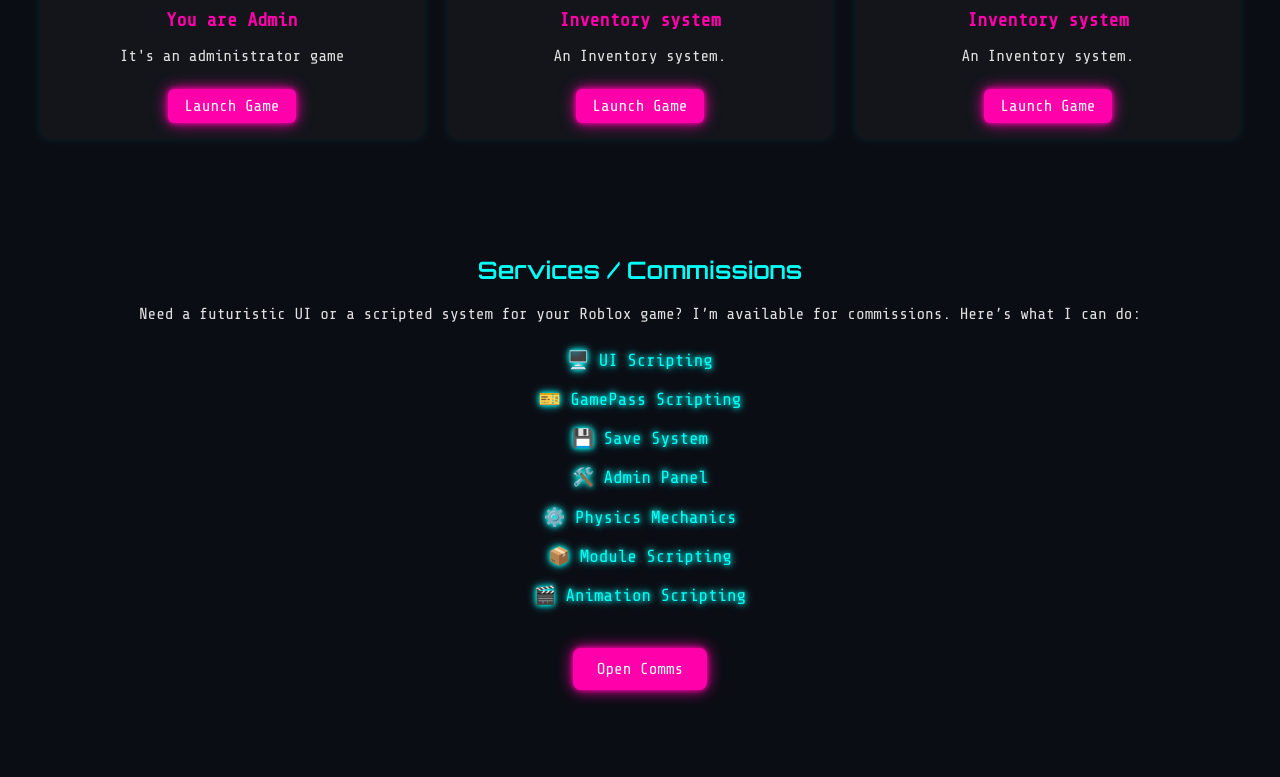
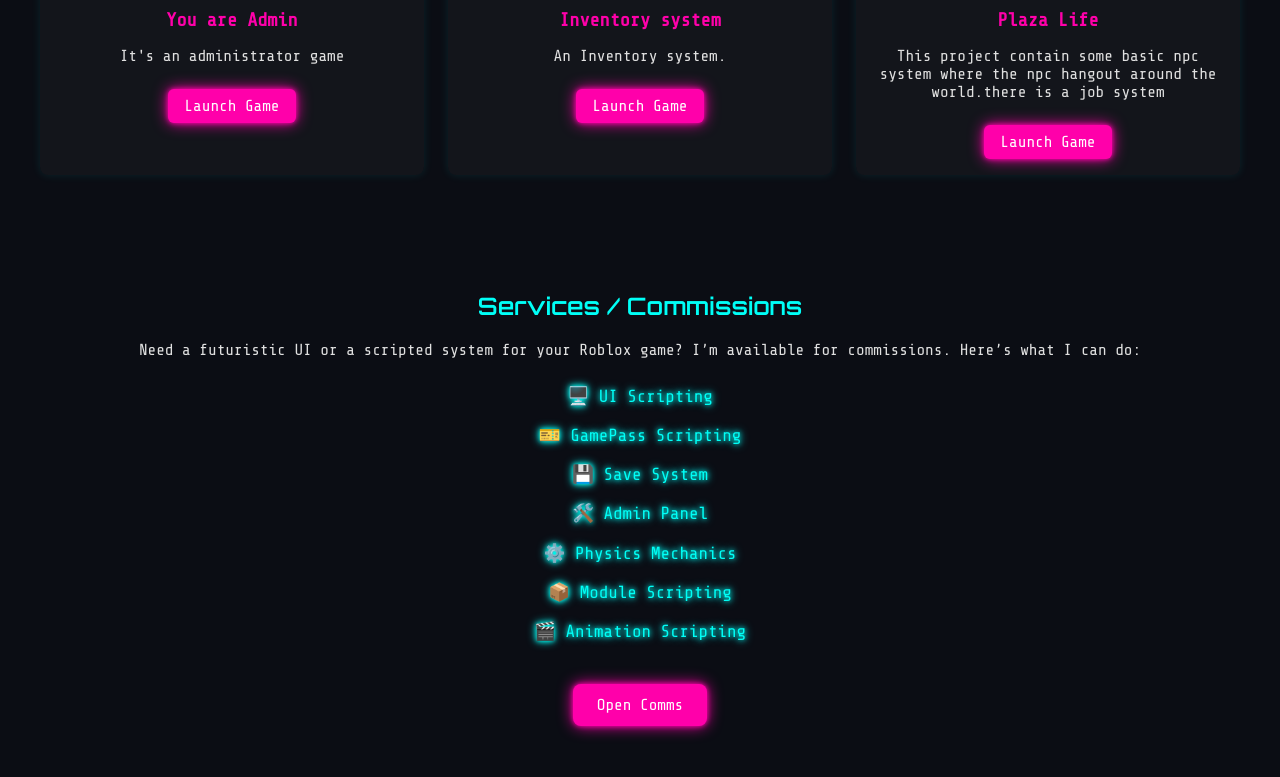
Before and after one commit to EnderDeV123/EndevPortfolio, a plain HTML site: page index.html in a window 1280 px wide. Shown: the part 973-1750 px from the top of the page. Drawn offline with nearby package versions, Linux system fonts and the light colour scheme.

Commit message:
Update index.html

```diff
--- a/index.html
+++ b/index.html
@@ -57,9 +57,9 @@
       </div>
      <div class="card">
         <img src="https://tr.rbxcdn.com/180DAY-62833cb74ce229d6e7664989afb74e75/352/352/Image/Png/noFilter" alt="Project 2">
-        <h3>Inventory system</h3>
-        <p>An Inventory system.</p>
-        <a href="https://www.roblox.com/games/89993206635747/Inventory-System" class="btn">Launch Game</a>
+        <h3>Plaza Life</h3>
+        <p>This project contain some basic npc system where the npc hangout around the world.there is a job system</p>
+        <a href="https://www.roblox.com/games/130876685197655/Plaza-Life" class="btn">Launch Game</a>
       </div>
     </div>
   </section>
```
